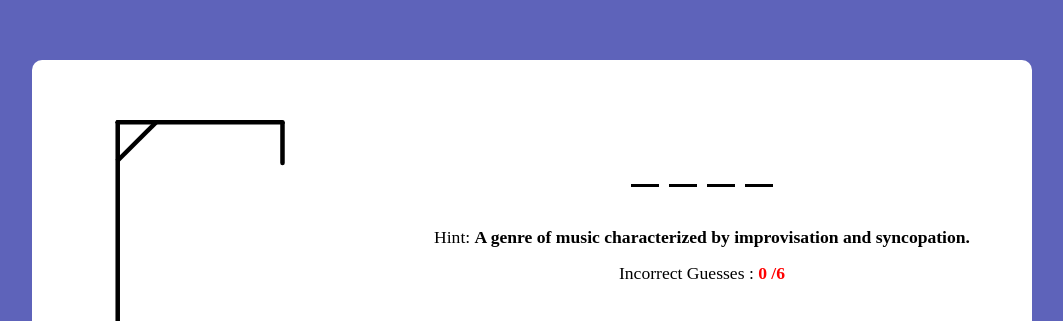
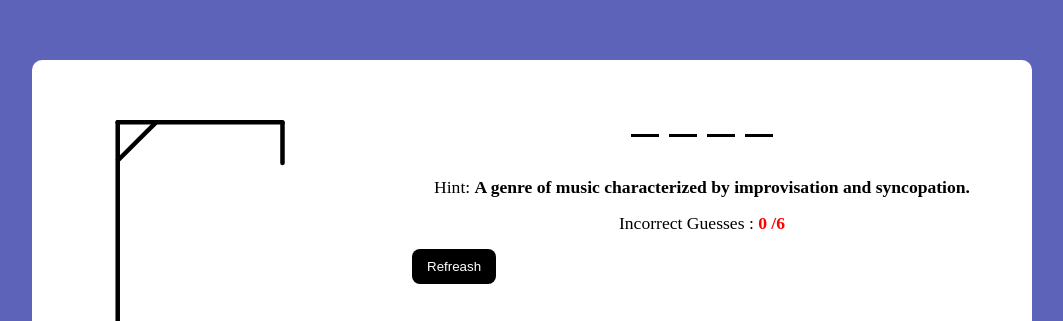
Before and after one commit to rabby-shek/hangman_game, a plain HTML site: page index.html in a window 1280 px wide. Shown: the part 125-446 px from the top of the page, without its empty margins (108-1171 px from the left). Drawn offline with Linux system fonts and the light colour scheme.

Commit message:
complete

```diff
--- a/assets/css/style.css
+++ b/assets/css/style.css
@@ -142,6 +142,15 @@ body {
   border-radius: 5px;
   cursor: pointer;
 }
+.refreash{
+    padding: 10px 15px;
+    border: none;
+    outline: none;
+    color: #fff;
+    background-color: #000;
+    border-radius: 8px;
+    cursor: pointer;
+}
 /* responsive design */
 @media only screen and (max-width: 1024px) {
   .container {
--- a/assets/js/script.js
+++ b/assets/js/script.js
@@ -71,3 +71,7 @@ for (let keyboardButton = 97; keyboardButton <= 122; keyboardButton++) {
 playAgain.addEventListener("click", () => {
   document.location.reload(true);
 });
+const refreash = document.querySelector(".refreash");
+refreash.addEventListener("click", () => {
+  document.location.reload(true);
+});
--- a/index.html
+++ b/index.html
@@ -40,6 +40,7 @@
             <h4 class="guess-text">
                 Incorrect Guesses : <span><span class="count">0</span> /6</span>
             </h4>
+            <button class="refreash">Refreash</button>
             <div class="keyboard"></div>
 
         </div>
```
